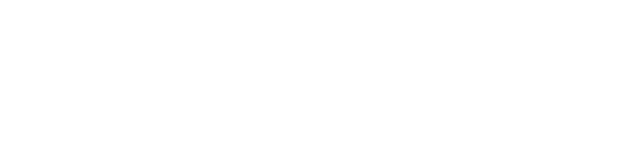
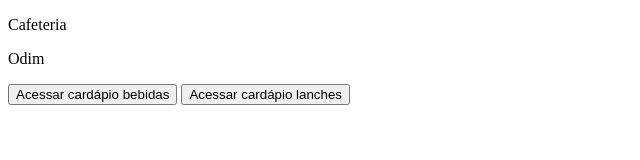
Before and after one commit to larissa-dias3/ProjetoFinalJs, a plain HTML site: page index.html in a window 1280 px wide. Shown: the whole page, without its empty margins (0-640 px from the left). Drawn offline with Linux system fonts and the light colour scheme.

Commit message:
adicionando botoes e nome

```diff
--- a/index.html
+++ b/index.html
@@ -6,6 +6,11 @@
     <title>Cafeteria Odim</title>
 </head>
 <body>
+    <p>Cafeteria</p>
+    <p>Odim</p>
+
+    <button class="btn1">Acessar cardápio bebidas</button>
+    <button class="btn2">Acessar cardápio lanches</button>
 
 </body>
 </html>
```
